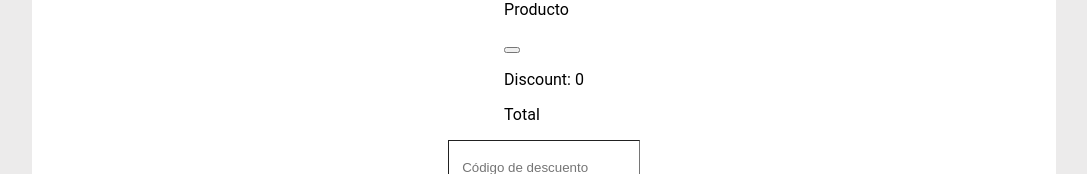
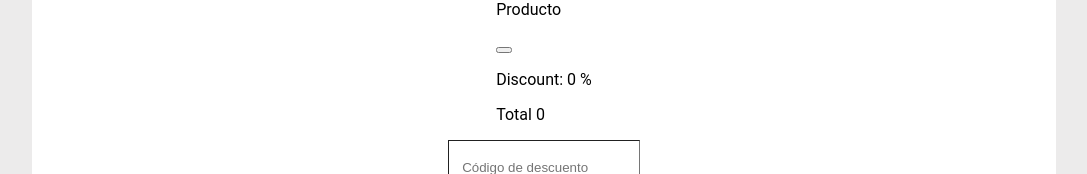
Before and after one commit to juzalt/ecommerce, a Next.js app: page /cart in a window 1280 px wide. Shown: the part 289-463 px from the top of the page, without its empty margins (96-1183 px from the left). Built offline with nearby package versions, Linux system fonts and the light colour scheme.

Commit message:
The discount percentage is now applied to the base price to make the final price

```diff
--- a/components/discount.js
+++ b/components/discount.js
@@ -1,5 +1,5 @@
 import React from 'react';
-import { useDispatch, connect } from 'react-redux'
+import { connect } from 'react-redux'
 import { setDiscount } from '../store';
 
 
@@ -14,8 +14,6 @@ class Discount extends React.Component {
       discountPercentage: 0
     }
   }
-
-
 
   handleChange(e){
     this.setState({
--- a/pages/cart.js
+++ b/pages/cart.js
@@ -3,9 +3,24 @@ import { connect } from 'react-redux'
 import Discount from '../components/discount';
 
 class Cart extends React.Component {
+  constructor(props){
+    super(props)
+
+    this.state = {
+      final_price: 0,
+      amount_discounted: 0
+    }
+  }
 
   handleClick(){
-    console.log(this.props.discountPercentage)
+    const discountPercentage = this.props.discountPercentage;
+    const basePrice = this.props.product.base_price;
+    console.log(discountPercentage, "discountPerc")
+    console.log(basePrice, "basePrice")
+    this.setState({
+      amount_discounted: discountPercentage * basePrice / 100,
+      final_price: basePrice - this.state.amount_discounted
+    }, console.log(this.state.amount_discounted, "amountDiscounted", this.state.final_price, "Final price"))
   }
 
   render(){
@@ -20,8 +35,8 @@ class Cart extends React.Component {
           <div className="cartLowerSection">
             <p className="productPrice">Producto {this.props.product.base_price}</p>
             <button onClick={() => this.handleClick()} />
-            <p className="discountApplied">Discount: {this.props.discountPercentage}</p>
-            <p className="totalPrice">Total {this.props.product.base_price}</p>
+            <p className="discountApplied">Discount: {this.props.discountPercentage} %</p>
+            <p className="totalPrice">Total {this.state.final_price}</p>
           </div>
           <Discount />
         </div>
```
